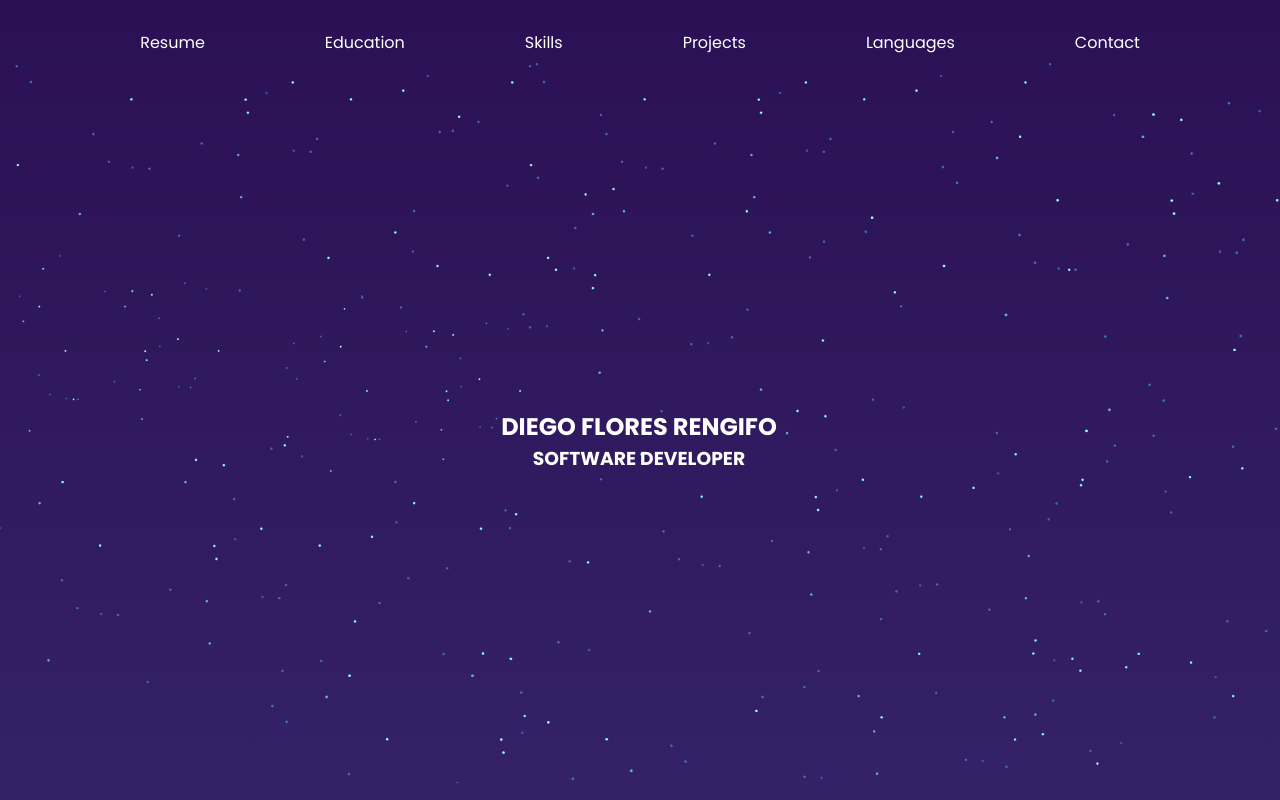
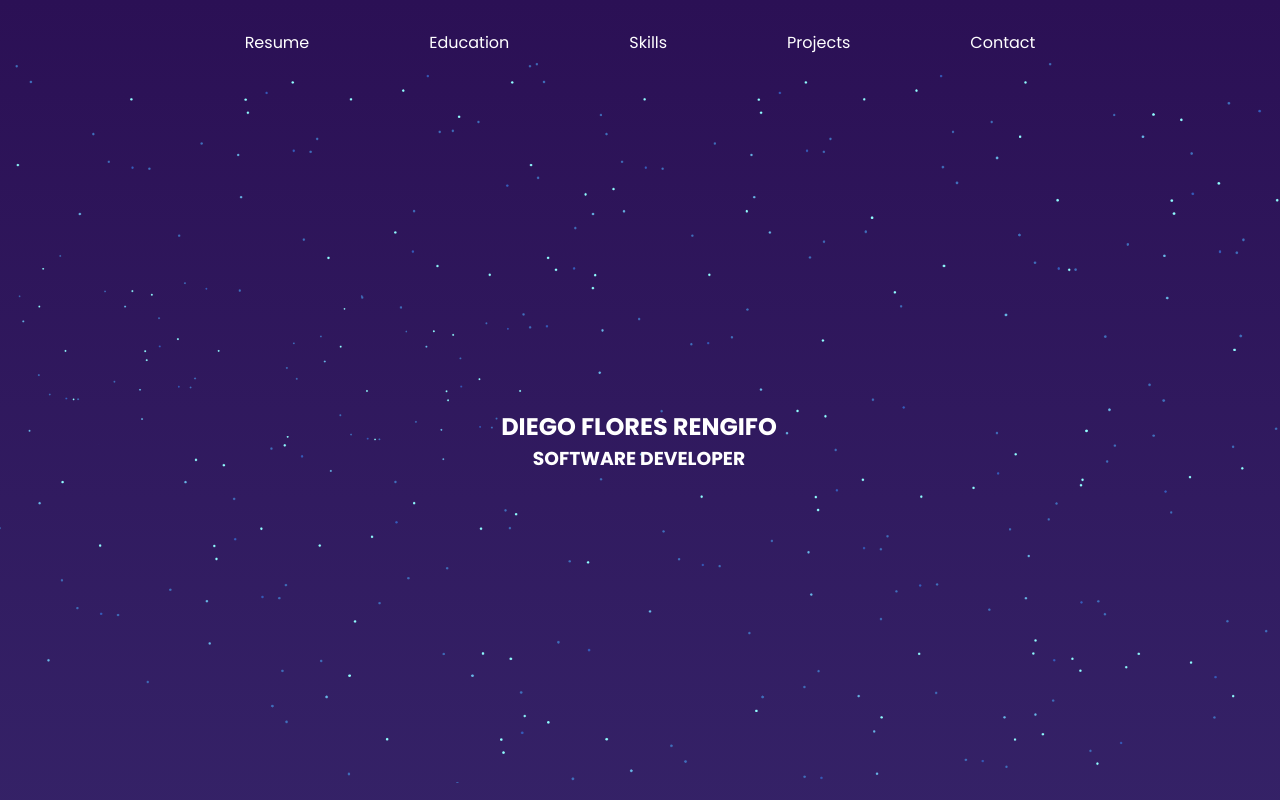
Before and after one commit to RenDiego07/MeCV, a plain HTML site: page CVFinal/src/index.html in a window 1280 px wide. Shown: the top 800 px of the page. Drawn offline with nearby package versions, Linux system fonts and the light colour scheme.

Commit message:
last commit

```diff
--- a/CVFinal/src/index.html
+++ b/CVFinal/src/index.html
@@ -30,7 +30,6 @@
                 <li> <a href="#Education_Header">Education</a></li>
                 <li> <a href="#Skills_Header">Skills</a> </li>
                 <li> <a href="#Projects">Projects</a></li>
-                <li> <a href="#Languages">Languages</a></li>
                 <li> <a href="#Contact">Contact </a></li>
             </ul>
         </nav>
```
